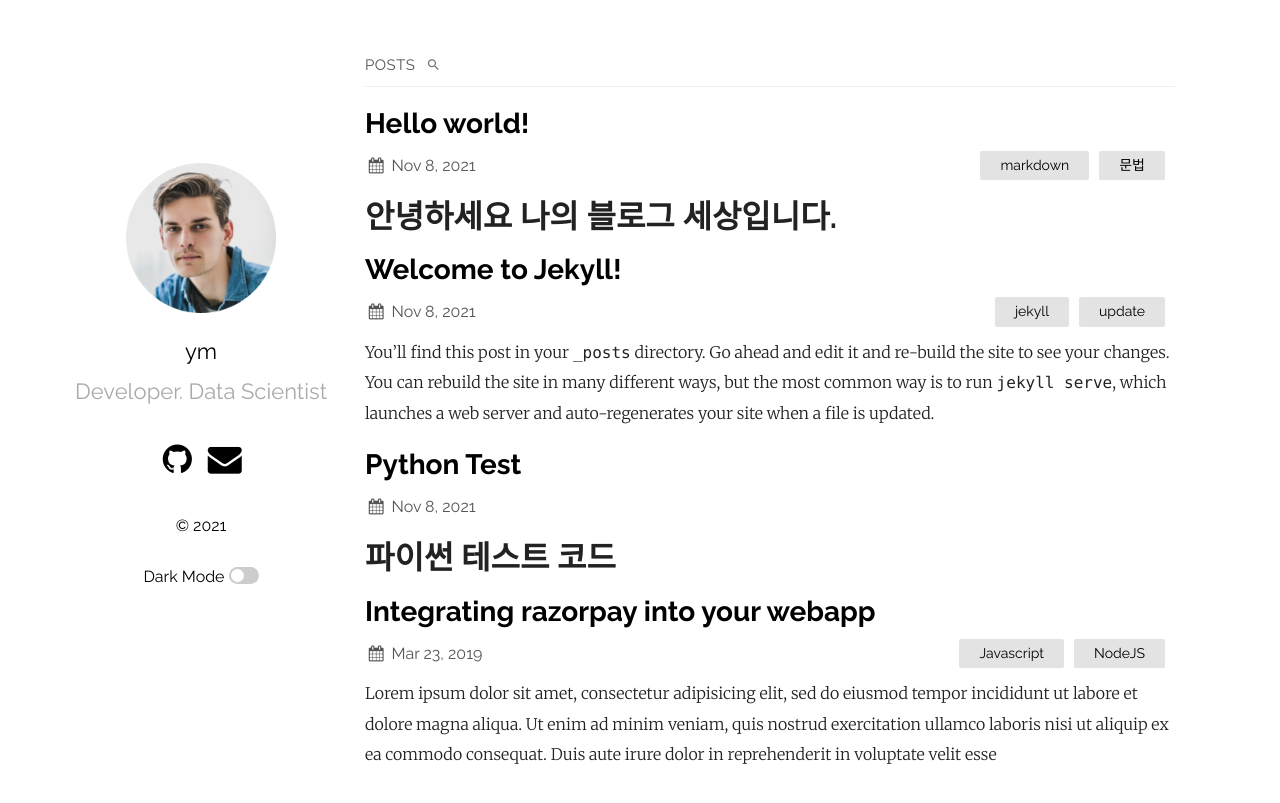
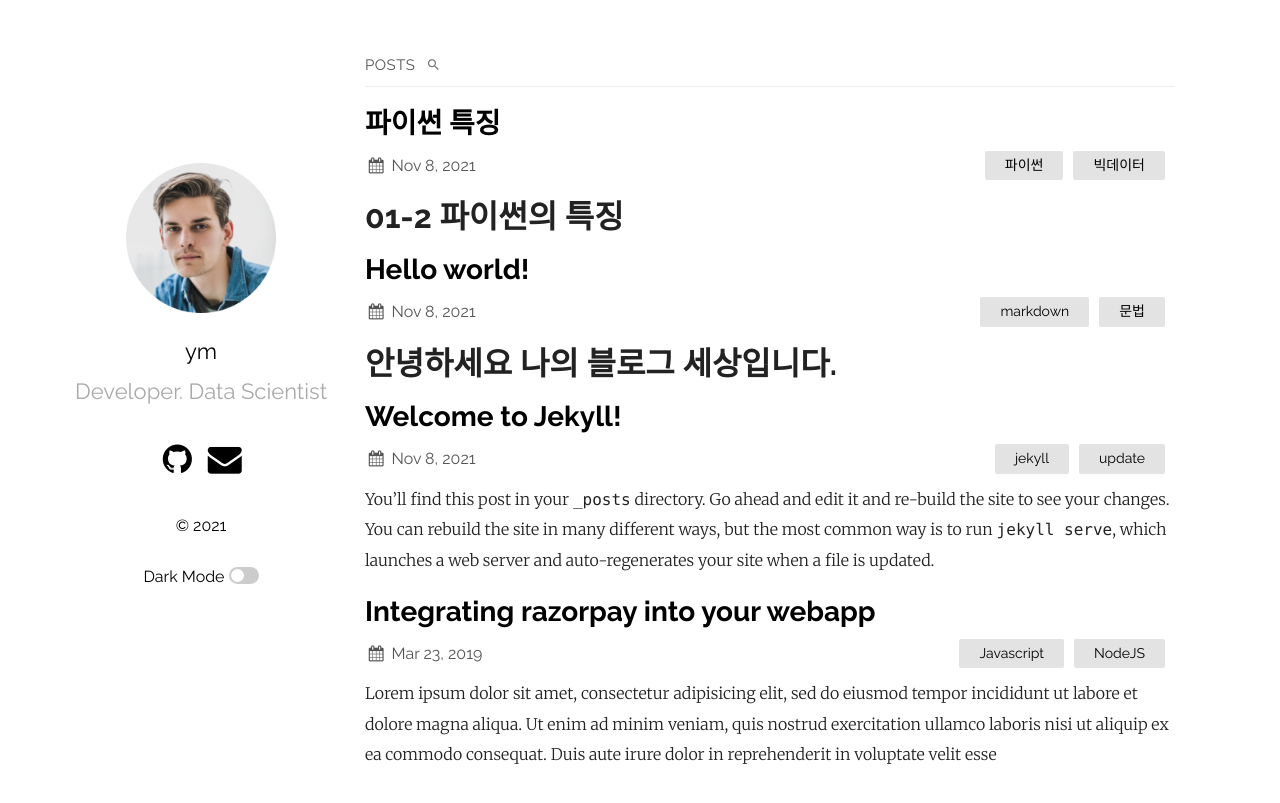
Before and after one commit to kymmaltese/kymmaltese.github.io, a Jekyll site: the page built from index.md, in a window 1280 px wide. Shown: the top 803 px of the page. Built offline with Jekyll 4.4.1, drawn with Linux system fonts in a browser that asks for light colours; part of the change alters nothing that is shown.

Commit message:
초기 웹페이지

````diff
--- a/_posts/2021-11-08-python-test.markdown
+++ b/_posts/2021-11-08-python-test.markdown
@@ -1,5 +1,35 @@
-# 파이썬 테스트 코드
+---
+layout: post
+title:  "파이썬 특징"
+date:   2021-11-08 21:03:36 +0530
+categories: 파이썬 빅데이터
+---
 
-```python
-def he
+# 01-2 파이썬의 특징
+
+필자는 파이썬을 무척 좋아한다. 모든 프로그래밍 언어에는 각기 장점이 있지만 파이썬에는 다른 언어에서는 쉽게 찾아볼 수 없는 파이썬만의 독특한 매력이 있다. 파이썬의 특징을 알면 왜 파이썬을 공부해야 하는지, 과연 시간을 투자할 만한 가치가 있는지 분명하게 판단할 수 있을 것이다.
+
+- [파이썬은 인간다운 언어이다](https://wikidocs.net/6#_1)
+- [파이썬은 문법이 쉬워 빠르게 배울 수 있다](https://wikidocs.net/6#_2)
+- [파이썬은 무료이지만 강력하다](https://wikidocs.net/6#_3)
+- [파이썬은 간결하다](https://wikidocs.net/6#_4)
+- [파이썬은 프로그래밍을 즐기게 해준다](https://wikidocs.net/6#_5)
+- [파이썬은 개발 속도가 빠르다](https://wikidocs.net/6#_6)
+
+## 파이썬은 인간다운 언어이다
+
+프로그래밍이란 인간이 생각하는 것을 컴퓨터에 지시하는 행위라고 할 수 있다. 앞으로 살펴볼 파이썬 문법에서도 보게 되겠지만, 파이썬은 사람이 생각하는 방식을 그대로 표현할 수 있는 언어이다. 따라서 프로그래머는 굳이 컴퓨터의 사고 체계에 맞추어서 프로그래밍을 하려고 애쓸 필요가 없다. 이제 곧 어떤 프로그램을 구상하자마자 머릿속에서 생각한 대로 술술 써 내려가는 여러분의 모습에 놀라게 될 것이다.
+
+다음 소스 코드를 보면 이 말이 쉽게 이해될 것이다.
+
 ```
+if 4 in [1,2,3,4]: print("4가 있습니다")
+```
+
+위 예제는 다음처럼 읽을 수 있다.
+
+```
+만약 4가 1, 2, 3, 4 중에 있으면 "4가 있습니다"를 출력한다.
+```
+
+프로그램을 모르더라도 직관적으로 무엇을 뜻하는지 알 수 있지 않는가? 마치 영어 문장을 읽는 듯한 착각에 빠져든다..
````
